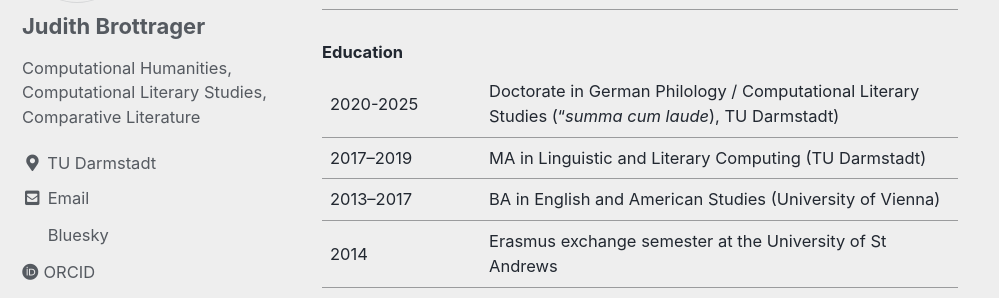
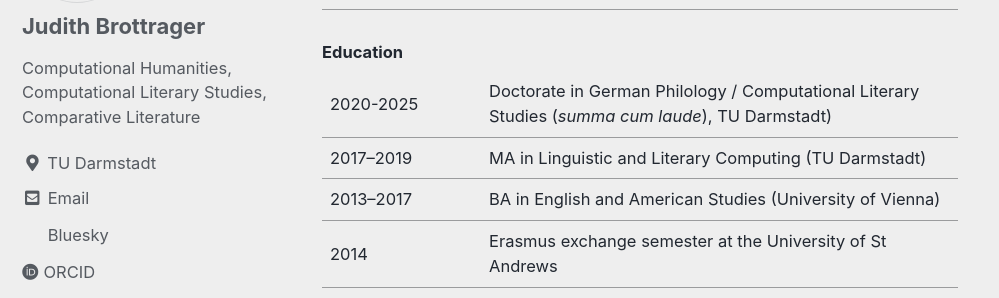
Before and after one commit to jbrottrager/jbrottrager.github.io, a Jekyll site: the page built from _pages/cv.md, in a window 1280 px wide and 900 px high, scrolled down 399 px. Shown: the part 179-477 px from the top of the window, without its empty margins (0-999 px from the left). Built offline with Jekyll 4.4.1, drawn with Linux system fonts in a browser that asks for light colours; cached includes are drawn as plain includes.

Commit message:
Update cv.md

```diff
--- a/_pages/cv.md
+++ b/_pages/cv.md
@@ -17,7 +17,7 @@ author_profile: true
 
 #### Education
 
-| 2020-2025       | Doctorate in German Philology / Computational Literary Studies ("*summa cum laude*), TU Darmstadt) |
+| 2020-2025       | Doctorate in German Philology / Computational Literary Studies (*summa cum laude*), TU Darmstadt) |
 | 2017–2019       | MA in Linguistic and Literary Computing (TU Darmstadt) |
 | 2013–2017       | BA in English and American Studies (University of Vienna) |
 | 2014            | Erasmus exchange semester at the University of St Andrews |
```
